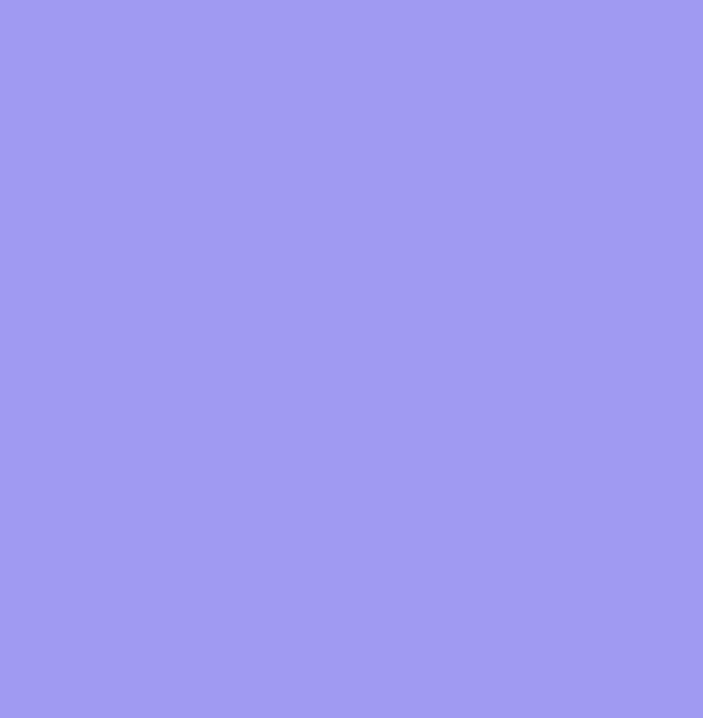
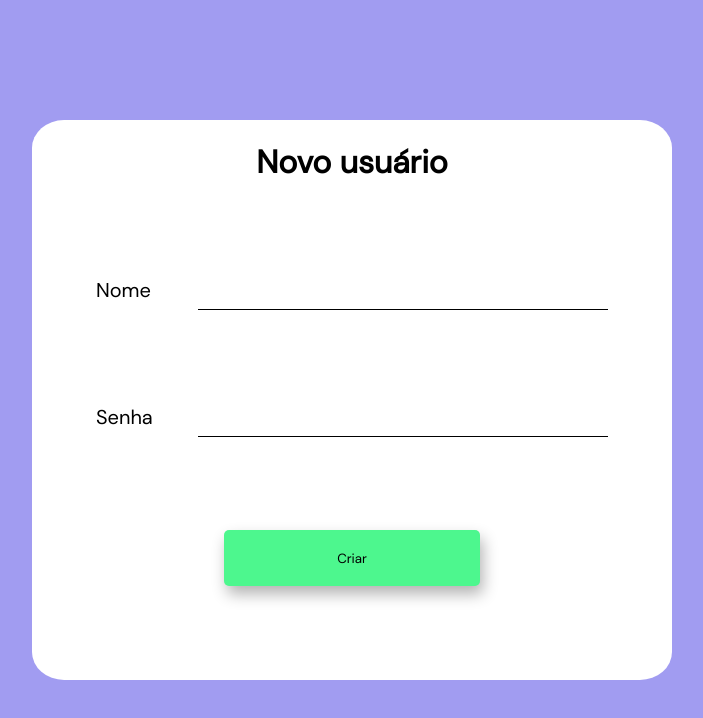
Before and after one commit to HiagoCS/task-manager, a Vue app in the folder frontend/: page /new-user in a window 1280 px wide. Before the commit this address had no page. Shown: the top 718 px of the page, without its empty margins (288-991 px from the left). Built offline with nearby package versions, Linux system fonts and the light colour scheme.

Commit message:
alterado login para criação de usuário

```diff
--- a/frontend/src/components/pages/login/LoginComponent.vue
+++ b/frontend/src/components/pages/user/createUser/CreateUserComponent.vue
@@ -1,7 +1,7 @@
 <template>
     <div class="main">
         <br>
-        <h1 class="titulo">Login</h1>
+        <h1 class="titulo">Novo usuário</h1>
 
         <div class="form">
             <div class="input-box">
@@ -12,8 +12,7 @@
                 <span class="label">Senha</span>
                 <input type="text">
             </div>
-            <button>Entrar</button>
-            <a href="/register">Ainda não tem conta? Clique aqui</a>
+            <button>Criar</button>
         </div>
     </div>
 </template>
--- a/frontend/src/main.js
+++ b/frontend/src/main.js
@@ -3,10 +3,10 @@ import App from './App.vue'
 import {createRouter, createWebHistory} from 'vue-router'
 
 //Pages
-import LoginComponent from './components/pages/login/LoginComponent.vue';
+import CreateUserComponent from './components/pages/user/createUser/CreateUserComponent.vue';
 
 const routes = [
-    {path:'/login', component:LoginComponent}
+    {path:'/new-user', component:CreateUserComponent}
 ]
 const router = createRouter({
     history:createWebHistory(),
```
Also changed, not shown: frontend/src/components/pages/user/createUser/style.scss (renamed from frontend/src/components/pages/login/style.scss).
